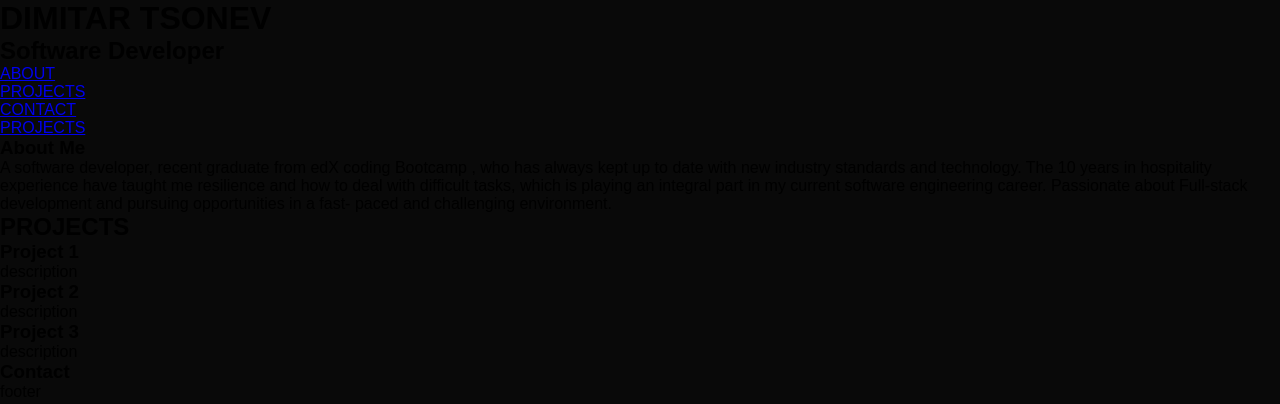
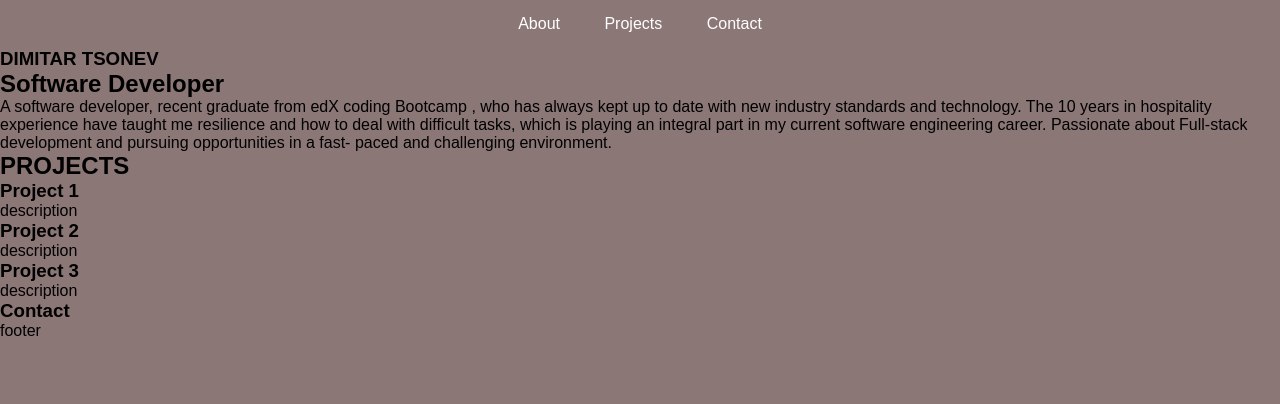
Before and after one commit to D-Tsonev/myPortfolio, a plain HTML site: page index.html in a window 1280 px wide. Drawn offline with Linux system fonts and the light colour scheme.

Commit message:
fixed nav bar :q

```diff
--- a/assets/style.css
+++ b/assets/style.css
@@ -1,10 +1,48 @@
 * {
   margin: 0;
   padding: 0;
-  font-family: Arial, Helvetica, sans-serif;
+  font-family: Arial, Helvetica, sans-serif
 }
 
+
 body{
-  background: #090909;
+  background: #8c7777;
+}
+
+/*
+ul{
+  display: flex;
+  justify-content: space-around
 
 }
+
+li{
+  justify-content: end;
+} */
+
+header {
+  display: flex;
+  /* justify-content: flex-end; */
+  /* align-items: center; */
+  padding: 15px 30px;
+  justify-content: center
+
+  /* box-shadow: 0 1px 10px #8e3939; */
+}
+
+
+header li {
+  list-style: none;
+  display: inline-block;
+  padding: 0 20px;
+}
+
+header a {
+  text-decoration: none;
+  color: hsl(120, 100%, 100%);
+  transition: all 0.3s ease 0s;
+}
+
+header a:hover {
+  color: #b2dfdb;
+}
--- a/index.html
+++ b/index.html
@@ -7,30 +7,24 @@
     <link rel="stylesheet" href="./assets/style.css" />
   </head>
   <body>
-    <header>
-      <h1>DIMITAR TSONEV</h1>
-      <h2>Software Developer</h2>
-      <nav>
-        <ul>
-          <li>
-            <a href="#about">ABOUT</a>
+    <header id="header">
+      <nav class="navbar">
+        <ul class="nav-links">
+          <li class="nav-item"><a href="#about">About</a>
           </li>
-          <li>
-            <a href="#projects">PROJECTS</a>
+          <li class="nav-item"><a href="#projects">Projects</a>
           </li>
-          <li>
-            <a href="#contact">CONTACT</a>
+          <li class="nav-item"><a href="#contact">Contact</a>
           </li>
-          <li><a href="#projects">PROJECTS</a></li>
         </ul>
       </nav>
-
     </header>
     <main>
-      <section>
-        <article>
-          <h3>About Me</h3>
-          <p>
+      <section id="about">
+        <article >
+          <h1>DIMITAR TSONEV</h1>
+          <h2>Software Developer</h2>
+          <p class="about">
             A software developer, recent graduate from edX coding Bootcamp , who
             has always kept up to date with new industry standards and
             technology. The 10 years in hospitality experience have taught me
@@ -41,7 +35,7 @@
           </p>
         </article>
       </section>
-      <section>
+      <section id="project">
         <h2>PROJECTS</h2>
         <article>
           <h3>Project 1</h3>
@@ -56,7 +50,7 @@
           <p>description</p>
         </article>
       </section>
-      <section>
+      <section id="contact">
         <article>
           <h3>Contact</h3>
         </article>
```
